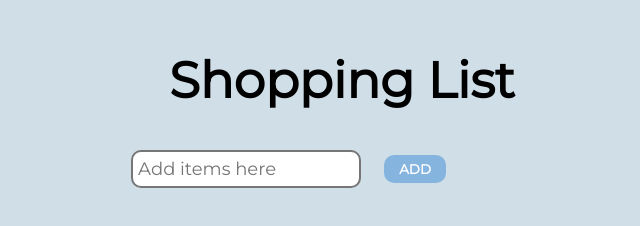
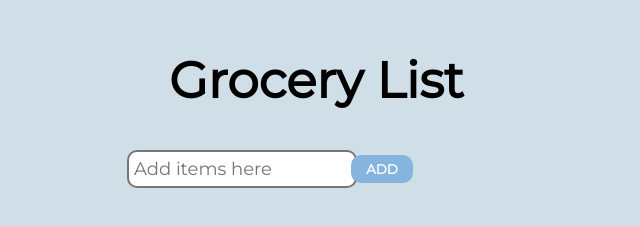
Before and after one commit to TyEverton/Grocery-List, a website: page public/index.html in a window 1280 px wide. Shown: the whole page, without its empty margins (343-983 px from the left). Drawn offline with Linux system fonts and the light colour scheme.

Commit message:
final final

```diff
--- a/public/index.html
+++ b/public/index.html
@@ -10,7 +10,7 @@
 </head>
 <body>
   <div class="addItems-container">
-    <h3 class="title">Shopping List</h3>
+    <h3 class="title">Grocery List</h3>
 
     <form>
       <input type="text" id="input" placeholder="Add items here">
--- a/public/styles.css
+++ b/public/styles.css
@@ -17,6 +17,7 @@ body {
   font-size: 50px;
   position: fixed;
   left: 40%;
+  font-family: "Montserrat";
 }
 
 input {
@@ -27,7 +28,7 @@ input {
   padding: 6px 5px;
   position: relative;
   top: 150px;
-  right: 15px;
+  right: 55px;
 }
 
 ul {
@@ -36,7 +37,8 @@ ul {
   display: center;
   position: fixed;
   top: 200px;
-  left: 44%;
+  left: 42%;
+  font-family: "Montserrat";
 }
 
 
@@ -51,16 +53,19 @@ ul {
 }
 
 .add_button {
-  position: relative;
-  top: 148px;
+  position: absolute;
+  top: 152px;
   cursor: pointer;
-  left: 1px;
+  left: 54%;
+
 }
 
 .add_button:hover {
   background-color: #39b63f;
   transform: scale(1.3);
   cursor: pointer;
+  top: 140px;
+  left: 54%;
 }
 
 button {
```
